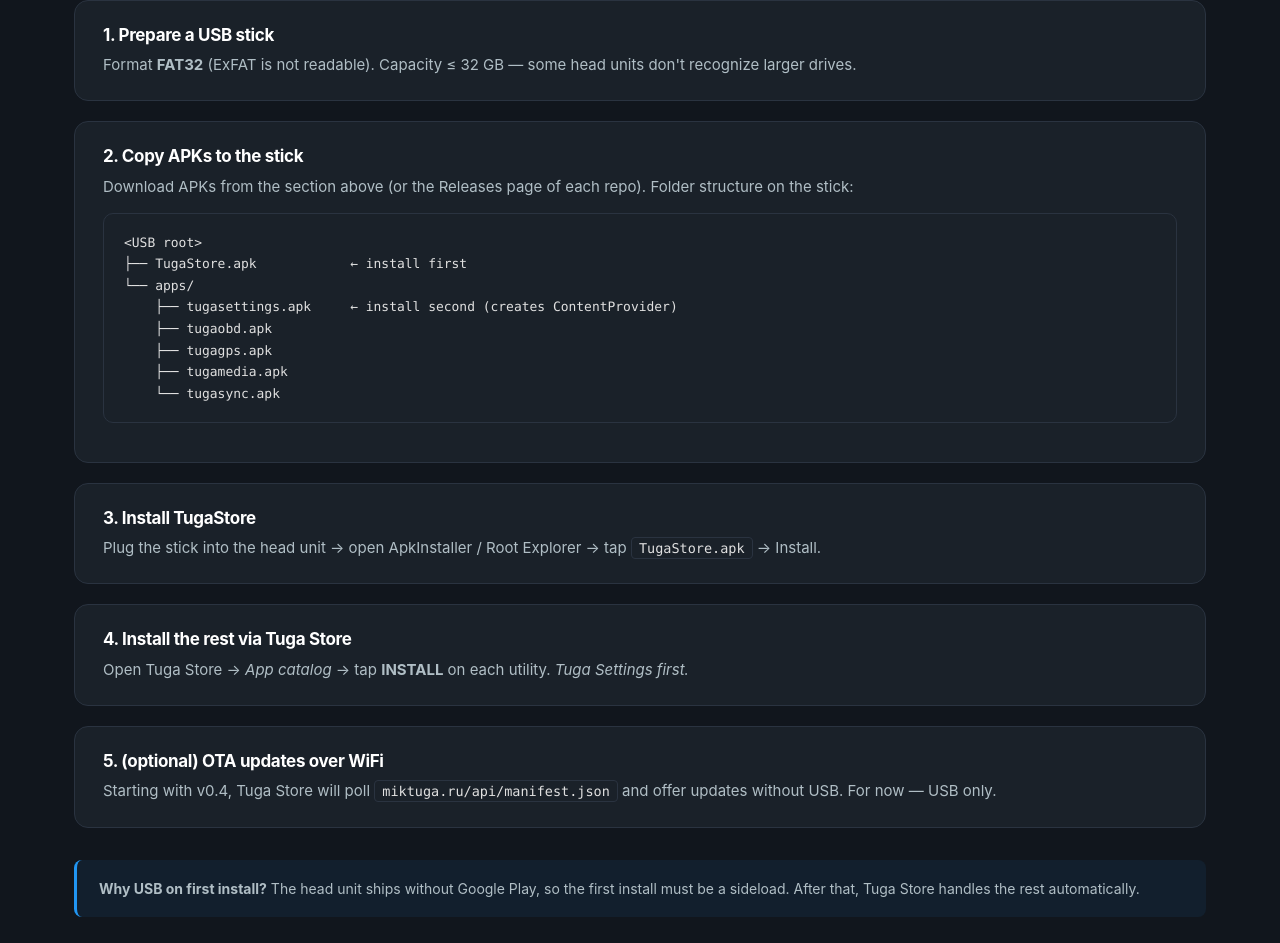
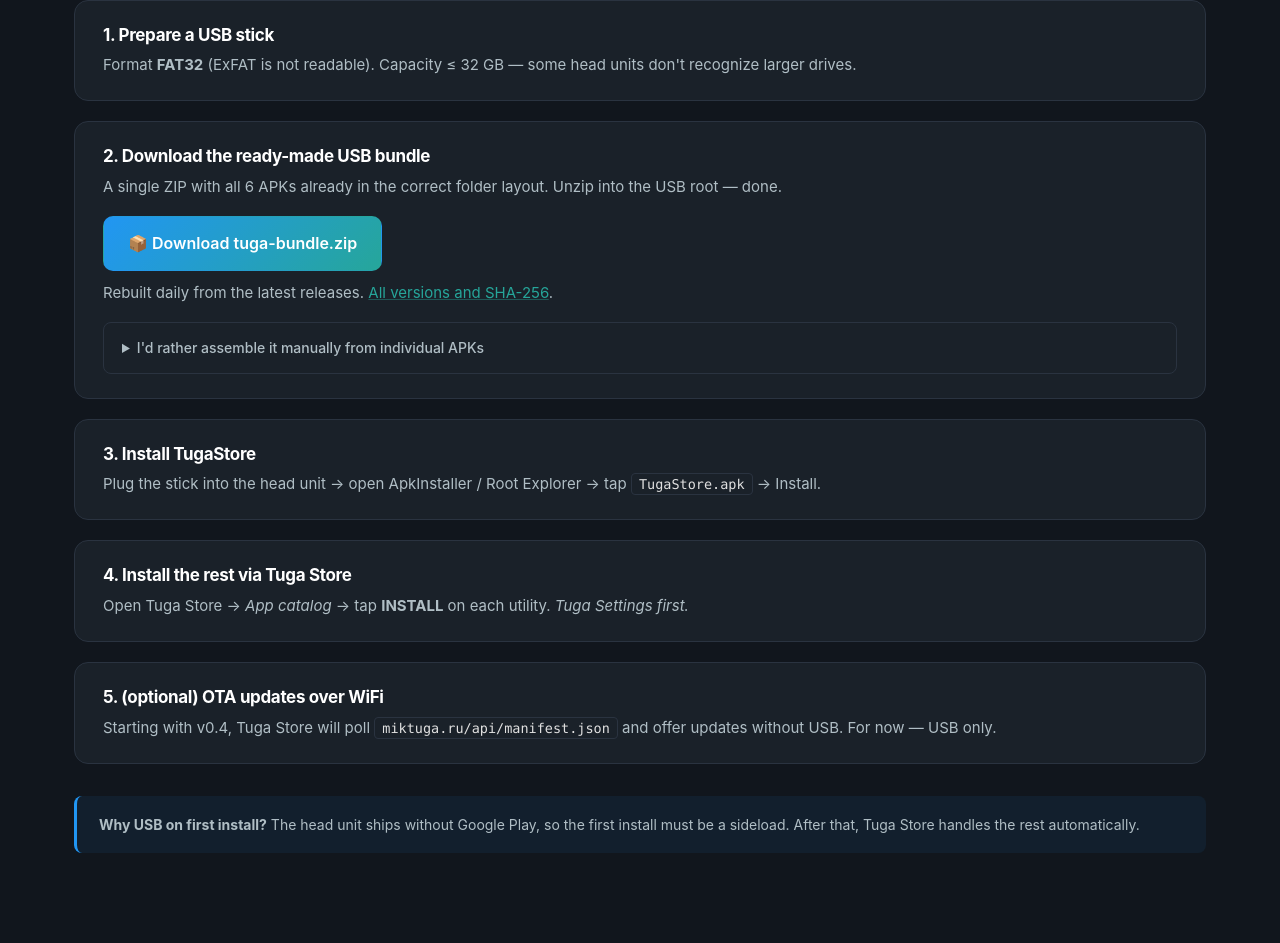
Before and after one commit to MikTuga/miktuga.ru, a plain HTML site: page public/en/index.html in a window 1280 px wide. Shown: the part 2218-3161 px from the top of the page. Drawn offline with Linux system fonts and the light colour scheme.

Commit message:
Add USB bundle workflow + landing CTA
- .github/workflows/bundle.yml: daily ZIP of latest 6 APKs in FAT32 structure, published as Release on miktuga.ru
- Landing /ru/ + /en/: prominent "Download bundle" button in install Step 2, with details fallback for manual assembly

```diff
--- a/public/assets/styles.css
+++ b/public/assets/styles.css
@@ -463,6 +463,52 @@ p { color: var(--text-secondary); margin: 0 0 16px 0; }
   color: var(--text-secondary);
 }
 
+.install-bundle-btn {
+  display: inline-flex;
+  align-items: center;
+  gap: 10px;
+  font-size: 16px;
+  padding: 14px 24px;
+  margin-top: 6px;
+}
+
+.install-bundle-meta {
+  margin-top: 10px !important;
+  font-size: 13px;
+  color: var(--text-dim);
+}
+
+.install-bundle-meta a {
+  color: var(--accent-teal);
+  text-decoration: underline;
+  text-decoration-color: rgba(38,166,154,0.4);
+}
+
+.install-alt {
+  margin-top: 18px;
+  padding: 14px 18px;
+  background: var(--surface);
+  border: 1px solid var(--border);
+  border-radius: 8px;
+  font-size: 14px;
+}
+
+.install-alt summary {
+  cursor: pointer;
+  color: var(--text-secondary);
+  font-weight: 500;
+  user-select: none;
+}
+
+.install-alt[open] summary {
+  margin-bottom: 12px;
+  color: var(--text-primary);
+}
+
+.install-alt pre {
+  margin: 12px 0 0;
+}
+
 /* --- Community --- */
 .community {
   padding: 100px 0;
--- a/public/en/index.html
+++ b/public/en/index.html
@@ -250,9 +250,16 @@
         <p>Format <strong>FAT32</strong> (ExFAT is not readable). Capacity ≤ 32 GB — some head units don't recognize larger drives.</p>
       </li>
       <li>
-        <h3>2. Copy APKs to the stick</h3>
-        <p>Download APKs from the section above (or the Releases page of each repo). Folder structure on the stick:</p>
-        <pre><code>&lt;USB root&gt;
+        <h3>2. Download the ready-made USB bundle</h3>
+        <p>A single ZIP with all 6 APKs already in the correct folder layout. Unzip into the USB root — done.</p>
+        <a class="btn btn-primary install-bundle-btn" href="https://github.com/MikTuga/miktuga.ru/releases/latest/download/tuga-bundle.zip">
+          📦 Download tuga-bundle.zip
+        </a>
+        <p class="install-bundle-meta">Rebuilt daily from the latest releases. <a href="https://github.com/MikTuga/miktuga.ru/releases" target="_blank" rel="noopener">All versions and SHA-256</a>.</p>
+        <details class="install-alt">
+          <summary>I'd rather assemble it manually from individual APKs</summary>
+          <p>Download APKs from the cards above (or each repo's Releases). Folder structure on the stick:</p>
+          <pre><code>&lt;USB root&gt;
 ├── TugaStore.apk            ← install first
 └── apps/
     ├── tugasettings.apk     ← install second (creates ContentProvider)
@@ -260,6 +267,7 @@
     ├── tugagps.apk
     ├── tugamedia.apk
     └── tugasync.apk</code></pre>
+        </details>
       </li>
       <li>
         <h3>3. Install TugaStore</h3>
```
Also changed, not shown: public/ru/index.html (+11 -3 lines), .github/workflows/bundle.yml (added).
